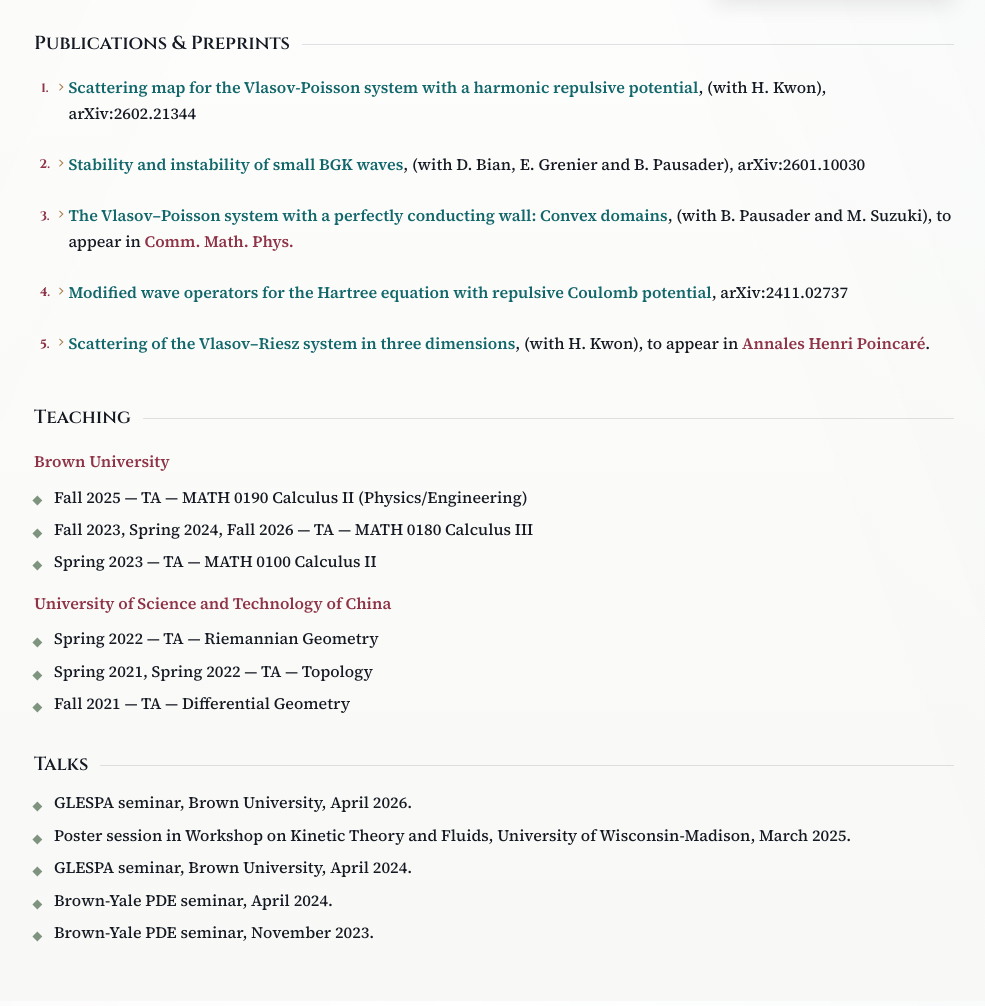
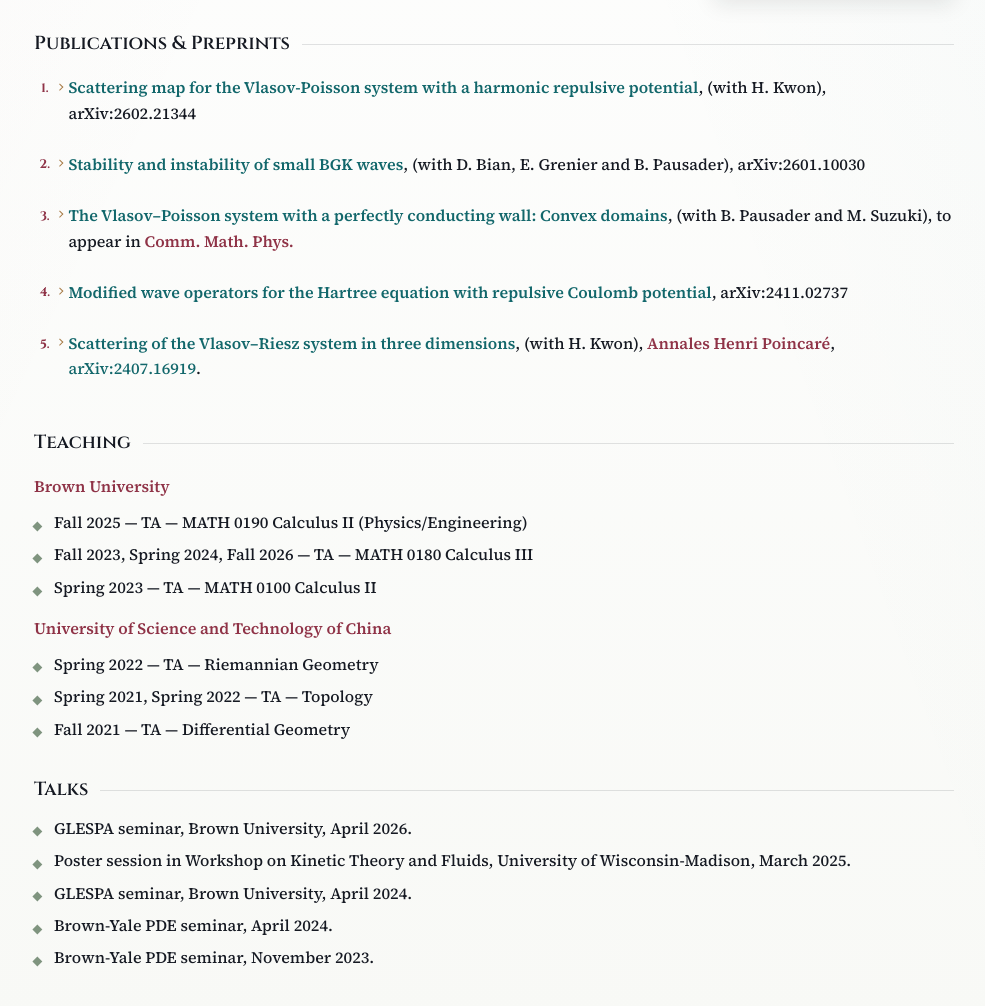
Before and after one commit to whuang58/whuang58.github.io, a Jekyll site: the page built from index.md, in a window 1280 px wide, cut to the strip 514-1541 px from the top of the page. Shown: the top 1006 px of the strip, without its empty margins (146-1131 px from the left). Built offline with Jekyll 4.4.1, drawn with Linux system fonts in a browser that asks for light colours.

Commit message:
Update index.md

```diff
--- a/index.md
+++ b/index.md
@@ -48,7 +48,7 @@ I am interested in analysis and partial differential equations. My current resea
      <p>This work treats a final-state problem for the Hartree equation with repulsive Coulomb interaction. For small and sufficiently localized asymptotic data, it constructs a unique global solution with the prescribed modified scattering profile.</p>
    </details>
 
-5. [Scattering of the Vlasov–Riesz system in three dimensions](https://arxiv.org/abs/2407.16919), (with H. Kwon), to appear in **Annales Henri Poincaré**.
+5. [Scattering of the Vlasov–Riesz system in three dimensions](https://link.springer.com/article/10.1007/s00023-026-01735-7), (with H. Kwon), **Annales Henri Poincaré**, [arXiv:2407.16919](https://arxiv.org/abs/2407.16919).
    <details class="paper-abstract">
      <summary><span class="visually-hidden">Toggle abstract</span></summary>
      <p>We study long-time behavior for the three-dimensional Vlasov-Riesz system. The paper establishes scattering for small data in sub-Coulomb regimes, modified scattering near the Coulomb case, and corresponding wave operators, including polynomial corrections in the asymptotic description.</p>
```
